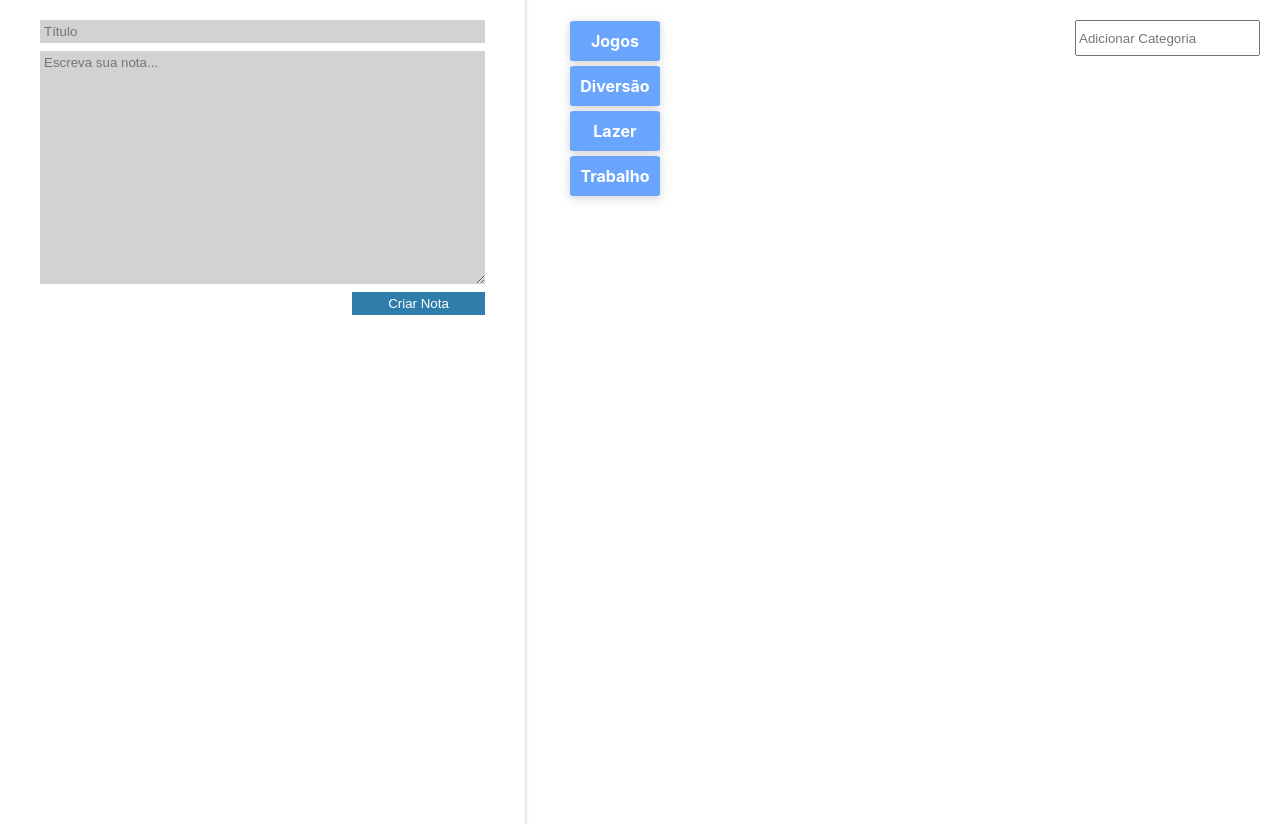
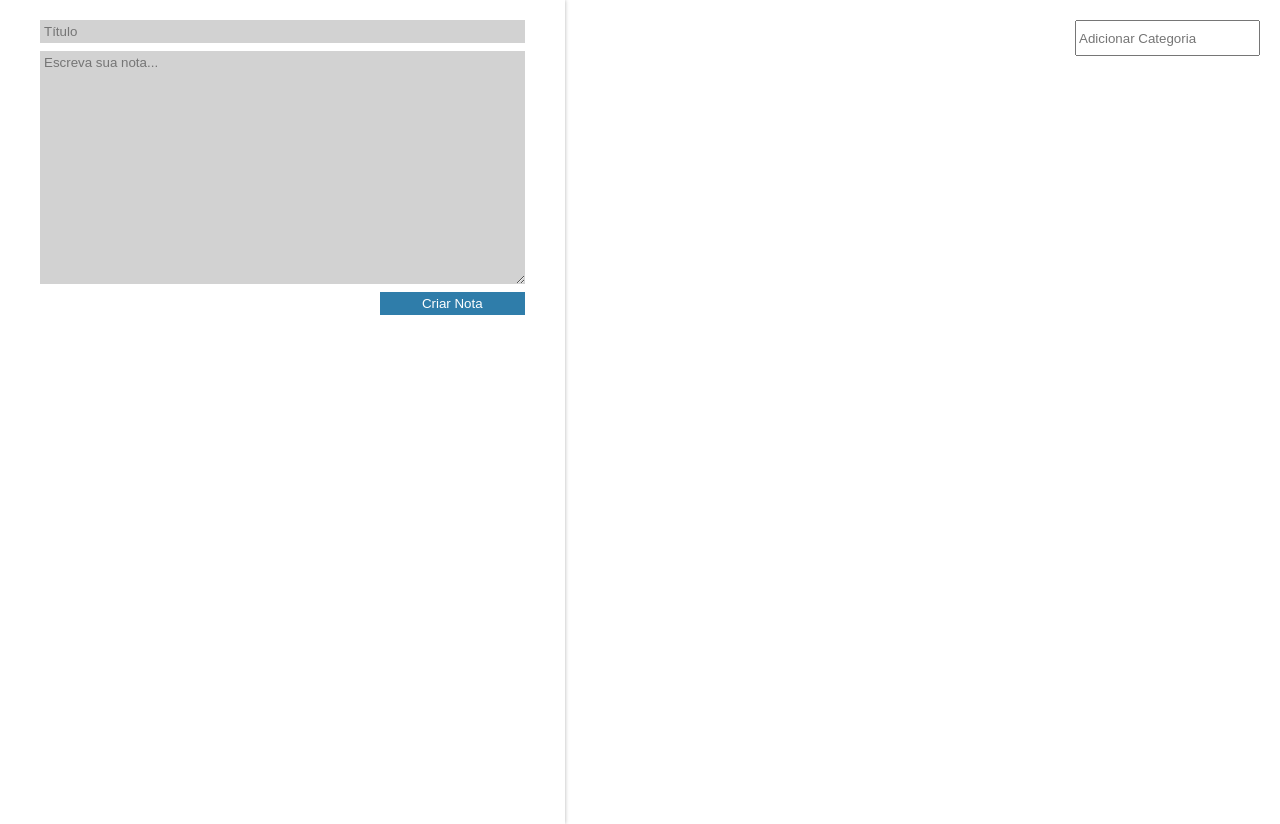
Before and after one commit to gabrielgfw/react-js-alura, a React (Create React App) app: page / in a window 1280 px wide. Built offline with nearby package versions, Linux system fonts and the light colour scheme.

Commit message:
now you can add categories by type and enter on category input

```diff
--- a/src/App.js
+++ b/src/App.js
@@ -9,17 +9,13 @@ class App extends Component {
   constructor() {
     super();
     this.state = {
-      notas: []
+      notas: [],
+      categorias: [],
     };
   }
 
   criarNota(titulo, descricao) {
-    const novaNota = {titulo, descricao};
-    const novoArrayNotas = [...this.state.notas, novaNota];
-    const novoEstado = {
-      notas: novoArrayNotas
-    }
-    this.setState(novoEstado);
+    this.setState({notas: [...this.state.notas, {titulo, descricao}]});
   }
 
   apagarNota(index) {
@@ -28,12 +24,20 @@ class App extends Component {
     this.setState({ notas: arrayNotas });
   }
 
+  criarCategoria(categoria) {
+    this.setState({ categorias: [...this.state.categorias, categoria] });
+  }
+
+
   render() {
     return (
       <section className="conteudo">
         <FormularioCadastro criarNota={this.criarNota.bind(this)} />
         <main className="conteudo-principal">
-          <ListaCategorias />
+          <ListaCategorias
+            categorias={this.state.categorias}
+            criarCategoria={this.criarCategoria.bind(this)}
+          />
           <ListaDeNotas
             notas={this.state.notas}
             apagarNota={this.apagarNota.bind(this)}
--- a/src/components/ListaCategorias/ListaCategorias.jsx
+++ b/src/components/ListaCategorias/ListaCategorias.jsx
@@ -1,20 +1,23 @@
 import React, { Component } from 'react';
+import { isDOMComponent } from 'react-dom/test-utils';
 import './style.css';
 
 class ListaCategorias extends Component {
 
   _handleEventoInput(e) {
-    console.log(e.key);
+    if(e.key == "Enter") {
+      const categoria = e.target.value;
+      this.props.criarCategoria(categoria);
+    }
   }
 
   render() {
     return (
       <section className="categorias-conteudo">
         <ul>
-          <li>Jogos</li>
-          <li>Diversão</li>
-          <li>Lazer</li>
-          <li>Trabalho</li>
+          {this.props.categorias.map((categoria, index) => {
+            return <li indice={index}>{categoria}</li>
+          })}
         </ul>
         <input
           type="test"
--- a/src/components/ListaCategorias/style.css
+++ b/src/components/ListaCategorias/style.css
@@ -10,6 +10,9 @@
 }
 
 .categorias-conteudo ul {
+  display: grid;
+  grid-template-columns: 1fr 1fr 1fr 1fr;
+  grid-template-rows: auto;
   list-style-type: none;
 }
 
```
